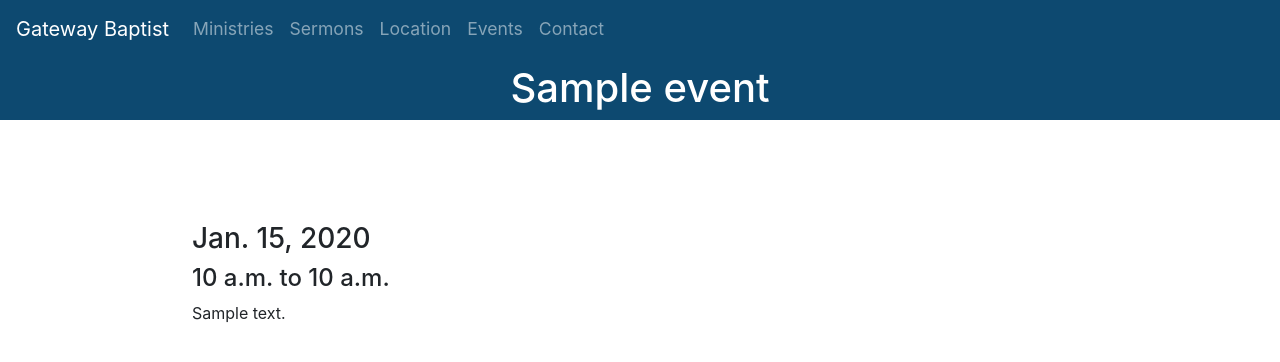
After one commit to knutsun/website, a Django app: page /events/2018/12/09/1 in a window 1280 px wide. The commit adds this page. Shown: the top 362 px of the page. Run offline with Django 3.2, Linux system fonts and the light colour scheme; tables that the repository leaves empty hold one stand-in row (values such as "Sample post"); some libraries are stand-ins or nearby versions.

Commit message:
urlconf event details

```diff
--- /dev/null
+++ b/events/static/events/css/style-details.css
@@ -0,0 +1,39 @@
+/*Set display for mobile*/
+.wrapper {
+  display: grid;
+  grid-template-columns: repeat(1, 1fr);
+  background-color: #0D4970;
+  color: white;
+  margin-top: 14%;
+}
+.header {
+  text-align: center;
+}
+.date {
+  text-align: center;
+}
+.description {
+  margin: 10% 10% 0 10%;
+}
+
+/*Set display for tablets and desktops*/
+@media only screen and (min-width: 700px) {
+  .wrapper {
+    margin-top: 2%;
+  }
+  .header {
+    margin-top: 3%;
+  }
+
+  .description {
+    margin: 7% 10% 0 10%;
+  }
+
+
+}
+@media only screen and (min-width: 1000px) {
+  .description {
+    margin: 8% 15% 0 15%;
+  }
+
+}
--- /dev/null
+++ b/events/templates/events/details.html
@@ -0,0 +1,19 @@
+{% extends 'base.html' %}
+
+{% block header %}
+  {% load static %}
+  <link rel="stylesheet" type="text/css" href="{% static 'events/css/style-details.css' %}">
+{% endblock %}
+
+{% block body %}
+<div class="wrapper">
+    <h1 class="header">{{ event.name }}</h1>
+</div>
+
+<div class="description">
+    <h3 class="">{{ event.date }}</h3>
+    <h4>{{ event.start_time }} to {{ event.end_time }}</h4>
+    <p>{{ event.long_description }}</p>
+</div>
+
+{% endblock %}
--- a/events/templates/events/index.html
+++ b/events/templates/events/index.html
@@ -36,7 +36,7 @@
       <td>{{ date }}
       <div class="event">
         <div class="event-desc">
-          {{ event }}
+          <a href="{% url 'events:detail' event.date.year event.date.month event.date.day event.pk %}">{{ event }}</a>
         </div>
             <div class="event-time">
                {{ event.start_time }} to {{ event.end_time }}
--- a/events/urls.py
+++ b/events/urls.py
@@ -7,4 +7,7 @@ app_name = 'events'
 urlpatterns = [
 	# /events/
     path('', views.index, name='index'),
+    # /events/1 where number is id
+    # path('<int:pk>/', views.EventDetailView.as_view(), name='detail'),
+    path('<int:year>/<int:month>/<int:day>/<int:pk>', views.EventDetailView.as_view(), name='detail'),
 ]
--- a/events/views.py
+++ b/events/views.py
@@ -54,3 +54,28 @@ def index(request):
     'current_year': current_year
     }
     return render(request, 'events/index.html', context)
+
+class EventDetailView(DetailView):
+    template_name = 'events/details.html'
+    context_object_name = 'event'
+    queryset = Event.objects.all()
+
+    def get_context_data(self, **kwargs):
+    	context = super(EventDetailView, self).get_context_data(**kwargs)
+    	return context
+
+    def get_slug_field(self):
+        slug = super(EventDetailView, self).get_slug_field()
+        return slug
+
+# def EventDetailView(request, year, month, day):
+#     events = Event.objects.all()
+#
+#     template = 'events/details.html'
+#     context = {
+#         'event':event,
+#         'year':year,
+#         'month':month,
+#         'day':day
+#     }
+#     return render(request, template, context)
--- a/static/css/location/style-index.css
+++ b/static/css/location/style-index.css
@@ -27,7 +27,7 @@
 	#map {
 		height: 50%;
 		width: 70%;
-		margin: 8% 15% 5% 15%;
+		margin: 10% 15% 5% 15%;
 	}
 	.header {
 		margin-top: 2%;
@@ -38,7 +38,7 @@
 	#map {
 		height: 50%;
 		width: 70%;
-		margin: 5% 15% 5% 15%;
+		margin: 10% 15% 5% 15%;
 	}
 	.header {
 		margin-top: 2%;
--- a/templates/location/index.html
+++ b/templates/location/index.html
@@ -13,9 +13,7 @@
 		<p class="subheader">You can find us in Valdosta, GA.</p>
 </div>
 
-
 	<div id="map"></div>
-
 	<script src="{% static 'js/location/config.js' %}"></script>
 	<script type="text/javascript" async defer>
 	  var mykey = config.API_KEY;
```
